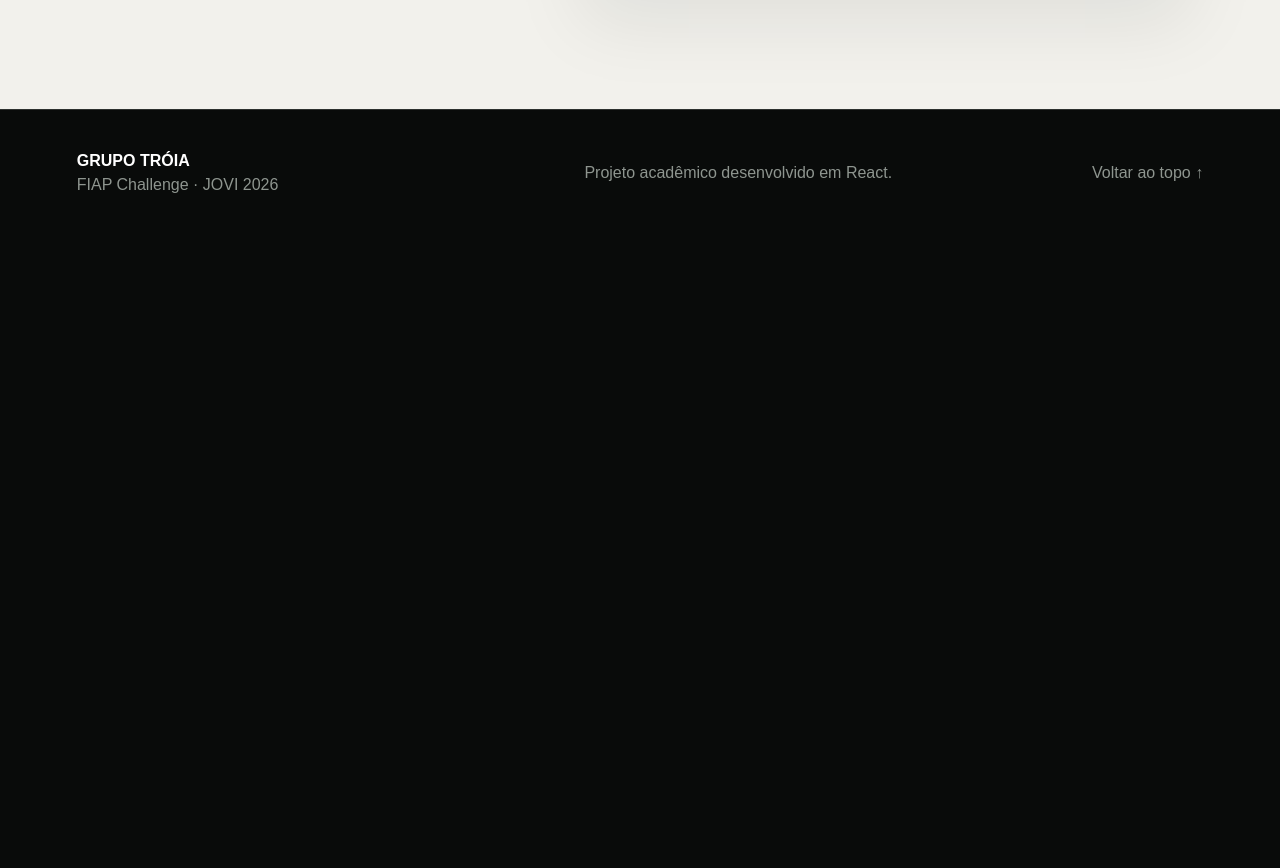
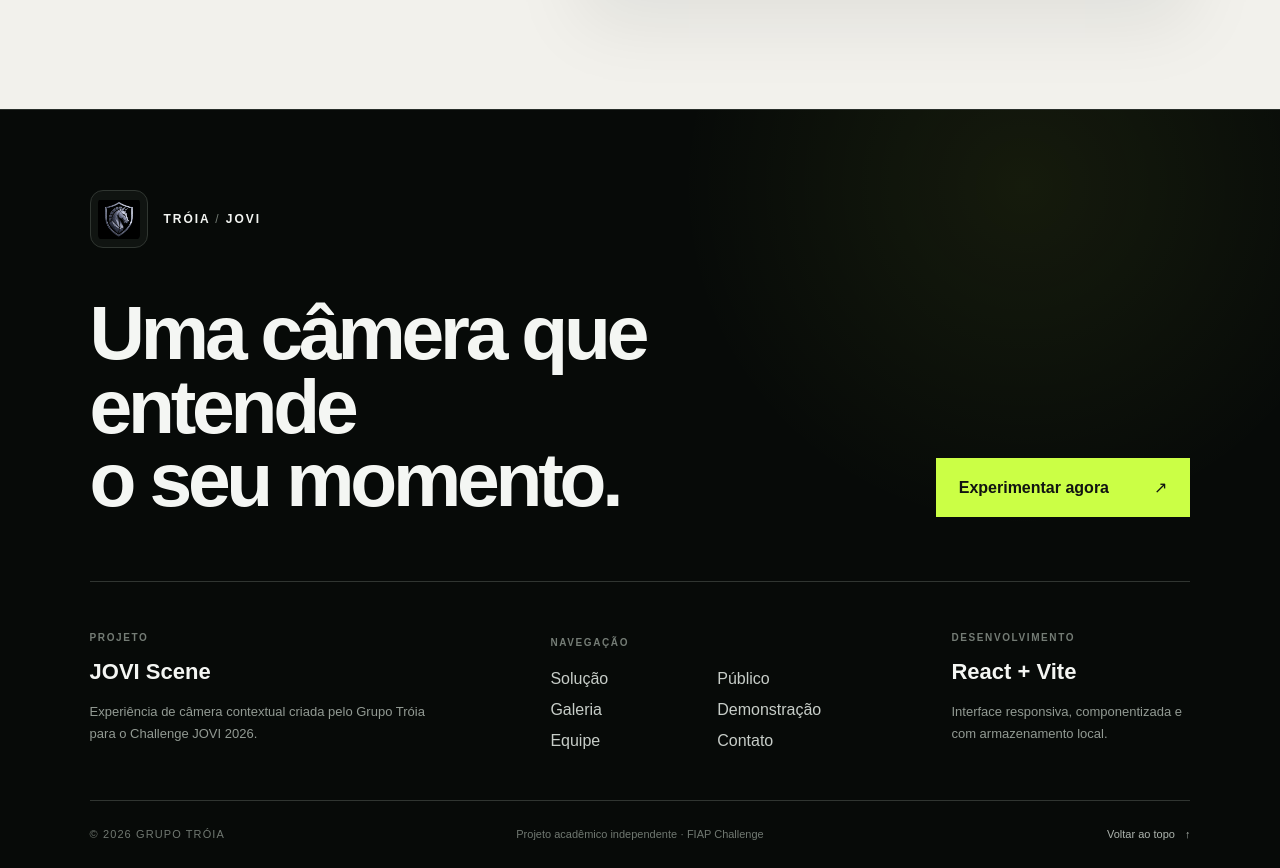
Before and after one commit to gimenezgui/sprint03-troia-webdev, a React (Vite) app: page / in a window 1280 px wide. Shown: the part 7108-7976 px from the top of the page. Before the commit the page ends 7344 px from the top, so only its background shows below. Built offline with nearby package versions, Linux system fonts and the light colour scheme.

Commit message:
feat: reformula rodape com navegacao e chamada final

```diff
--- a/src/App.css
+++ b/src/App.css
@@ -1203,3 +1203,219 @@
     padding: 28px 20px;
   }
 }
+
+.pro-footer {
+  color: #f4f6f3;
+  background:
+    radial-gradient(
+      circle at 80% 10%,
+      rgba(203, 255, 69, 0.07),
+      transparent 28%
+    ),
+    #070a08;
+  border-top: 1px solid #292e2a;
+}
+
+.pro-footer__inner {
+  max-width: 1760px;
+  margin: 0 auto;
+  padding: 80px clamp(24px, 7vw, 120px) 28px;
+}
+
+.pro-footer__top {
+  padding-bottom: 64px;
+  border-bottom: 1px solid #303531;
+}
+
+.pro-footer__brand {
+  display: flex;
+  align-items: center;
+  gap: 16px;
+}
+
+.pro-footer__brand img {
+  width: 58px;
+  height: 58px;
+  padding: 7px;
+  object-fit: contain;
+  background: #101411;
+  border: 1px solid #303631;
+  border-radius: 13px;
+}
+
+.pro-footer__brand > span {
+  font-size: 12px;
+  font-weight: 800;
+  letter-spacing: 0.16em;
+}
+
+.pro-footer__brand small {
+  color: #747c75;
+  font: inherit;
+  font-weight: 400;
+}
+
+.pro-footer__headline {
+  display: grid;
+  grid-template-columns: 1fr auto;
+  align-items: end;
+  gap: 50px;
+  margin-top: 48px;
+}
+
+.pro-footer__headline h2 {
+  margin: 0;
+  font-size: clamp(44px, 6vw, 88px);
+  line-height: 0.96;
+  letter-spacing: -0.055em;
+}
+
+.pro-footer__headline > a {
+  display: flex;
+  align-items: center;
+  justify-content: space-between;
+  gap: 45px;
+  min-width: 250px;
+  padding: 19px 22px;
+  color: #111411;
+  background: #cbff45;
+  border: 1px solid #cbff45;
+  font-weight: 700;
+  text-decoration: none;
+  transition:
+    background 0.25s ease,
+    transform 0.25s ease;
+}
+
+.pro-footer__headline > a:hover {
+  background: #dcff80;
+  transform: translateY(-4px);
+}
+
+.pro-footer__content {
+  display: grid;
+  grid-template-columns: 1.2fr 1fr 0.8fr;
+  gap: clamp(50px, 8vw, 130px);
+  padding: 50px 0;
+}
+
+.pro-footer__content span {
+  color: #747c75;
+  font-size: 10px;
+  font-weight: 700;
+  letter-spacing: 0.16em;
+}
+
+.pro-footer__about,
+.pro-footer__tech {
+  display: grid;
+  align-content: start;
+  gap: 16px;
+}
+
+.pro-footer__about strong,
+.pro-footer__tech strong {
+  font-size: 22px;
+}
+
+.pro-footer__about p,
+.pro-footer__tech p {
+  max-width: 390px;
+  margin: 0;
+  color: #929a93;
+  font-size: 13px;
+  line-height: 1.7;
+}
+
+.pro-footer__nav > div {
+  display: grid;
+  grid-template-columns: repeat(2, 1fr);
+  gap: 13px 35px;
+  margin-top: 20px;
+}
+
+.pro-footer__nav a {
+  width: fit-content;
+  color: #c7cdc8;
+  text-decoration: none;
+  transition:
+    color 0.25s ease,
+    transform 0.25s ease;
+}
+
+.pro-footer__nav a:hover {
+  color: #cbff45;
+  transform: translateX(4px);
+}
+
+.pro-footer__bottom {
+  display: grid;
+  grid-template-columns: 1fr 1fr 1fr;
+  align-items: center;
+  gap: 30px;
+  padding-top: 27px;
+  color: #707871;
+  border-top: 1px solid #303531;
+  font-size: 11px;
+}
+
+.pro-footer__bottom > span {
+  letter-spacing: 0.1em;
+}
+
+.pro-footer__bottom p {
+  margin: 0;
+  text-align: center;
+}
+
+.pro-footer__bottom a {
+  display: flex;
+  justify-content: flex-end;
+  gap: 10px;
+  color: #adb4ae;
+  text-decoration: none;
+}
+
+.pro-footer__bottom a:hover {
+  color: #cbff45;
+}
+
+@media (max-width: 850px) {
+  .pro-footer__headline {
+    grid-template-columns: 1fr;
+  }
+
+  .pro-footer__headline > a {
+    width: 100%;
+  }
+
+  .pro-footer__content {
+    grid-template-columns: 1fr;
+  }
+
+  .pro-footer__bottom {
+    grid-template-columns: 1fr;
+  }
+
+  .pro-footer__bottom p {
+    text-align: left;
+  }
+
+  .pro-footer__bottom a {
+    justify-content: flex-start;
+  }
+}
+
+@media (max-width: 520px) {
+  .pro-footer__inner {
+    padding-top: 60px;
+  }
+
+  .pro-footer__headline h2 {
+    font-size: 43px;
+  }
+
+  .pro-footer__nav > div {
+    grid-template-columns: 1fr;
+  }
+}
--- a/src/components/Footer.jsx
+++ b/src/components/Footer.jsx
@@ -1,14 +1,86 @@
 export default function Footer() {
   return (
-    <footer className="site-footer">
-      <div>
-        <strong>GRUPO TRÓIA</strong>
-        <span>FIAP Challenge · JOVI 2026</span>
+    <footer className="pro-footer">
+      <div className="pro-footer__inner">
+        <div className="pro-footer__top">
+          <div className="pro-footer__brand">
+            <img
+              src="/troia-logo.png"
+              alt="Símbolo do Grupo Tróia"
+            />
+
+            <span>
+              TRÓIA <small>/</small> JOVI
+            </span>
+          </div>
+
+          <div className="pro-footer__headline">
+            <h2>
+              Uma câmera que entende
+              <br />
+              o seu momento.
+            </h2>
+
+            <a href="#demo">
+              Experimentar agora
+              <span aria-hidden="true">↗</span>
+            </a>
+          </div>
+        </div>
+
+        <div className="pro-footer__content">
+          <div className="pro-footer__about">
+            <span>PROJETO</span>
+
+            <strong>JOVI Scene</strong>
+
+            <p>
+              Experiência de câmera contextual criada pelo
+              Grupo Tróia para o Challenge JOVI 2026.
+            </p>
+          </div>
+
+          <nav
+            className="pro-footer__nav"
+            aria-label="Navegação do rodapé"
+          >
+            <span>NAVEGAÇÃO</span>
+
+            <div>
+              <a href="#solucao">Solução</a>
+              <a href="#publico">Público</a>
+              <a href="#galeria">Galeria</a>
+              <a href="#demo">Demonstração</a>
+              <a href="#equipe">Equipe</a>
+              <a href="#contato">Contato</a>
+            </div>
+          </nav>
+
+          <div className="pro-footer__tech">
+            <span>DESENVOLVIMENTO</span>
+
+            <strong>React + Vite</strong>
+
+            <p>
+              Interface responsiva, componentizada e com
+              armazenamento local.
+            </p>
+          </div>
+        </div>
+
+        <div className="pro-footer__bottom">
+          <span>© 2026 GRUPO TRÓIA</span>
+
+          <p>
+            Projeto acadêmico independente · FIAP Challenge
+          </p>
+
+          <a href="#inicio">
+            Voltar ao topo
+            <span aria-hidden="true">↑</span>
+          </a>
+        </div>
       </div>
-
-      <p>Projeto acadêmico desenvolvido em React.</p>
-
-      <a href="#inicio">Voltar ao topo ↑</a>
     </footer>
   );
 }
```
